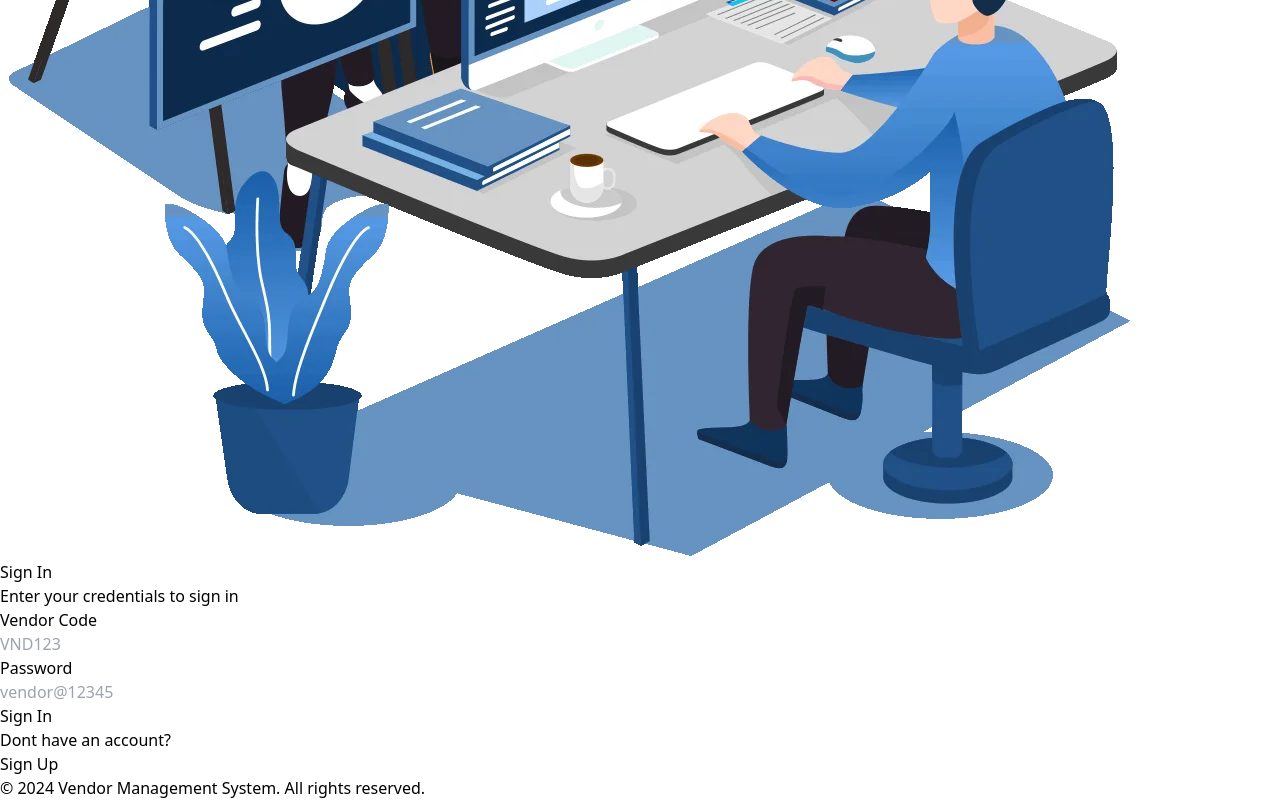
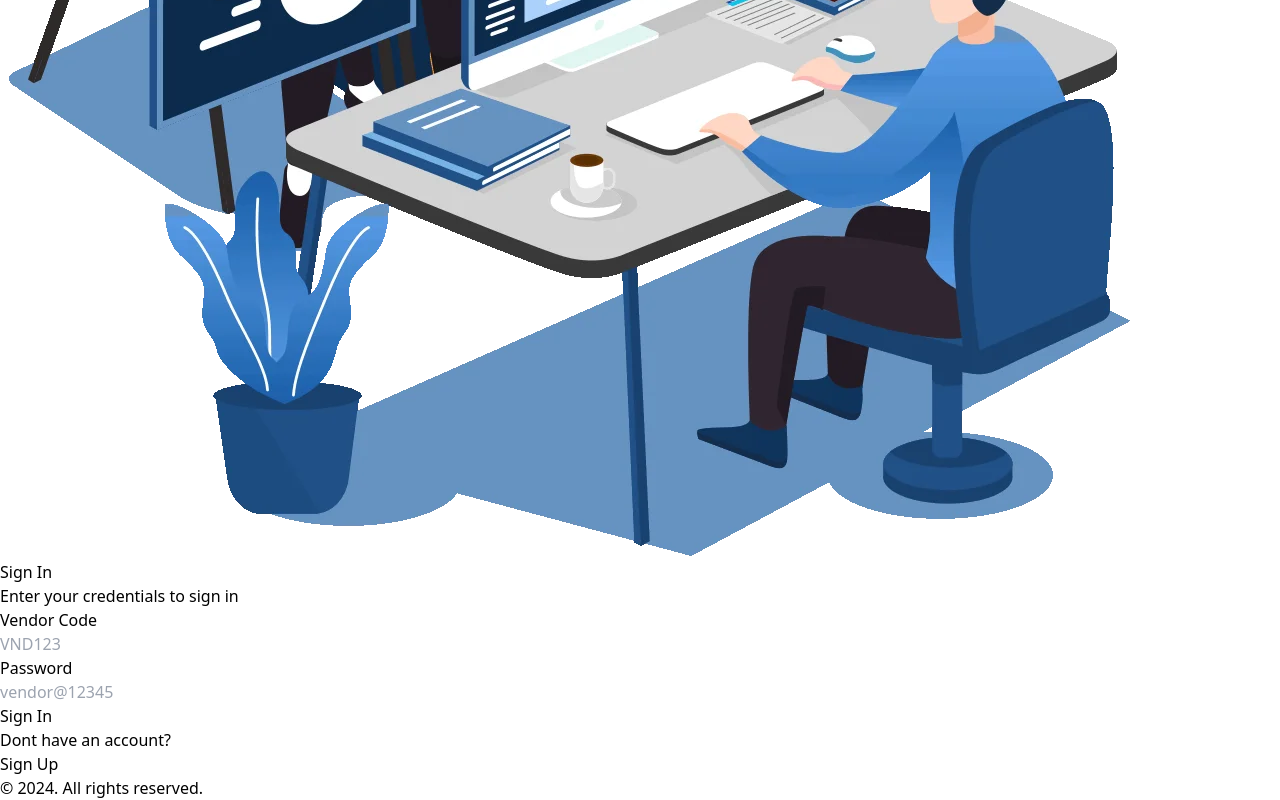
Before and after one commit to AayushGupta69/Vendor-Management-System, a React app in the folder frontend/: page / in a window 1280 px wide. Shown: the part 568-1368 px from the top of the page. Built offline with nearby package versions, Linux system fonts and the light colour scheme; the HTML template or start-up script is replaced by a standard one.

Commit message:
Added a BottomNavBar component

```diff
--- /dev/null
+++ b/frontend/src/components/BottomNavBar.jsx
@@ -0,0 +1,7 @@
+export const BottomNavBar = () => {
+    return (
+        <div className="bg-blue-950 text-white py-2 px-4 text-center text-xl">
+            <h2>© 2024. All rights reserved.</h2>
+        </div>
+    )
+}
--- a/frontend/src/pages/Dashboard.jsx
+++ b/frontend/src/pages/Dashboard.jsx
@@ -3,6 +3,7 @@ import {Heading} from "../components/Heading.jsx";
 import {Button} from "../components/Button.jsx";
 import {useNavigate} from "react-router-dom";
 import {Card} from "../components/Card.jsx";
+import {BottomNavBar} from "../components/BottomNavBar.jsx";
 
 export const UserDashboard = () => {
     const navigate = useNavigate();
@@ -40,9 +41,7 @@ export const UserDashboard = () => {
                 </div>
             </div>
 
-            <div className="bg-blue-950 text-white py-2 px-4 text-center text-xl">
-                <h2>© 2024 Vendor Management System. All rights reserved.</h2>
-            </div>
+            <BottomNavBar />
         </div>
     )
 }
--- a/frontend/src/pages/SignIn.jsx
+++ b/frontend/src/pages/SignIn.jsx
@@ -6,6 +6,7 @@ import {BottomWarning} from "../components/BottomWarning.jsx";
 import {useState} from "react";
 import axios from "axios";
 import {useNavigate} from "react-router-dom";
+import {BottomNavBar} from "../components/BottomNavBar.jsx";
 
 export const SignInPage = () => {
     const [vendorCode, setVendorCode] = useState("");
@@ -58,9 +59,7 @@ export const SignInPage = () => {
                 </div>
             </div>
 
-            <div className="bg-blue-950 text-white py-2 px-4 text-center text-xl">
-                <h2>© 2024 Vendor Management System. All rights reserved.</h2>
-            </div>
+            <BottomNavBar />
         </div>
     )
 }
--- a/frontend/src/pages/SignUp.jsx
+++ b/frontend/src/pages/SignUp.jsx
@@ -5,6 +5,7 @@ import {useState} from "react";
 import {BottomWarning} from "../components/BottomWarning.jsx";
 import {Button} from "../components/Button.jsx";
 import axios from "axios";
+import {BottomNavBar} from "../components/BottomNavBar.jsx";
 
 export const SignUpPage = () => {
     const [name, setName] = useState("");
@@ -93,9 +94,7 @@ export const SignUpPage = () => {
                 </div>
             </div>
 
-            <div className="bg-blue-950 text-white py-2 px-4 text-center text-xl">
-                <h2>© 2024 Vendor Management System. All rights reserved.</h2>
-            </div>
+            <BottomNavBar />
         </div>
     )
 }
```
